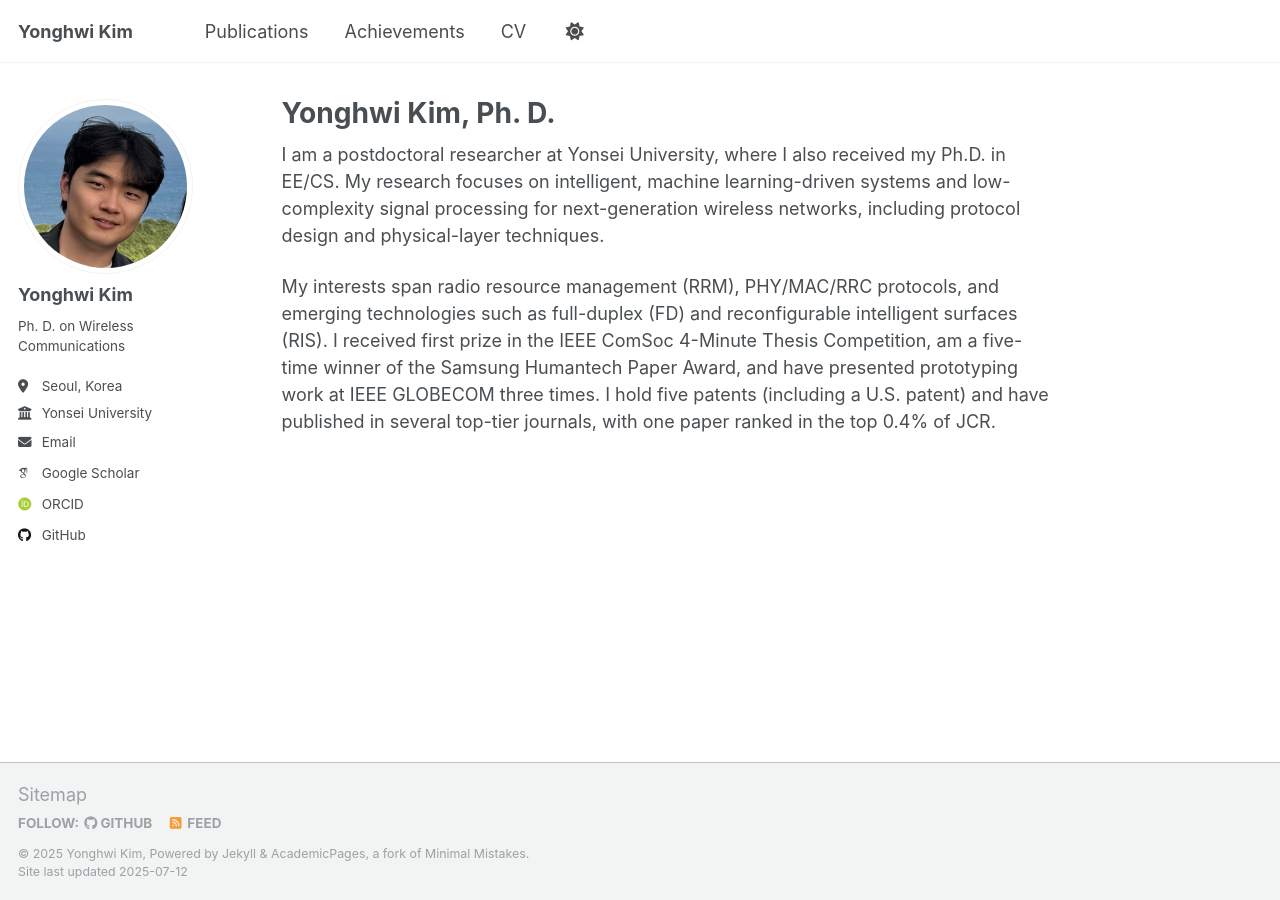
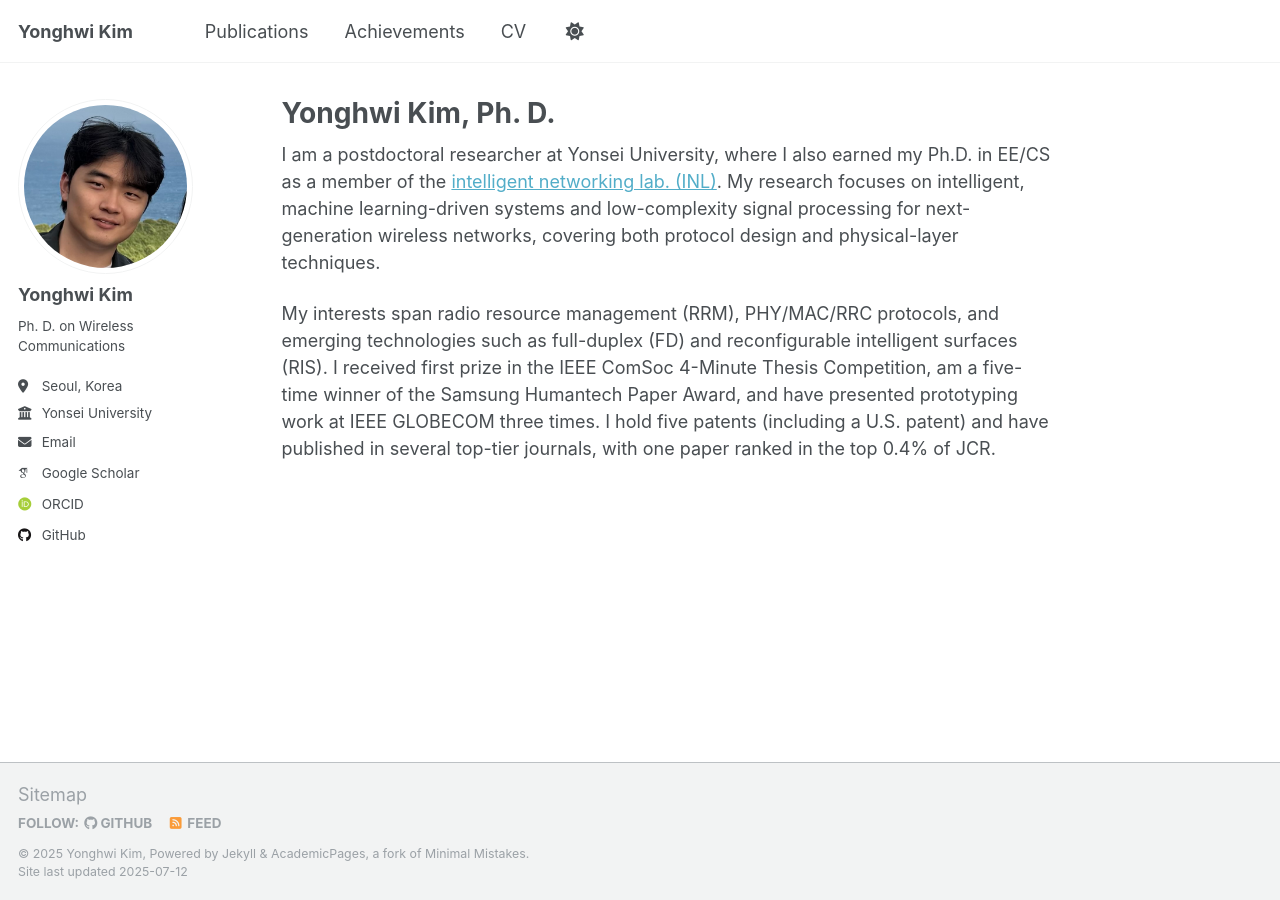
Before and after one commit to yonghwi-erickim/yonghwi-erickim.github.io, a Jekyll site: the page built from _pages/about.md, in a window 1280 px wide. Built offline with Jekyll 4.4.1, drawn with Linux system fonts in a browser that asks for light colours; some web fonts are replaced; a script that is not in the unit is left out.

Commit message:
Update about.md

```diff
--- a/_pages/about.md
+++ b/_pages/about.md
@@ -6,6 +6,7 @@ redirect_from:
   - /about/
   - /about.html
 ---
-I am a postdoctoral researcher at Yonsei University, where I also received my Ph.D. in EE/CS. My research focuses on intelligent, machine learning-driven systems and low-complexity signal processing for next-generation wireless networks, including protocol design and physical-layer techniques.
+I am a postdoctoral researcher at Yonsei University, where I also earned my Ph.D. in EE/CS as a member of the [intelligent networking lab. (INL)](cbchae.org). My research focuses on intelligent, machine learning-driven systems and low-complexity signal processing for next-generation wireless networks, covering both protocol design and physical-layer techniques.
+
 
 My interests span radio resource management (RRM), PHY/MAC/RRC protocols, and emerging technologies such as full-duplex (FD) and reconfigurable intelligent surfaces (RIS). I received first prize in the IEEE ComSoc 4-Minute Thesis Competition, am a five-time winner of the Samsung Humantech Paper Award, and have presented prototyping work at IEEE GLOBECOM three times. I hold five patents (including a U.S. patent) and have published in several top-tier journals, with one paper ranked in the top 0.4% of JCR.
```
